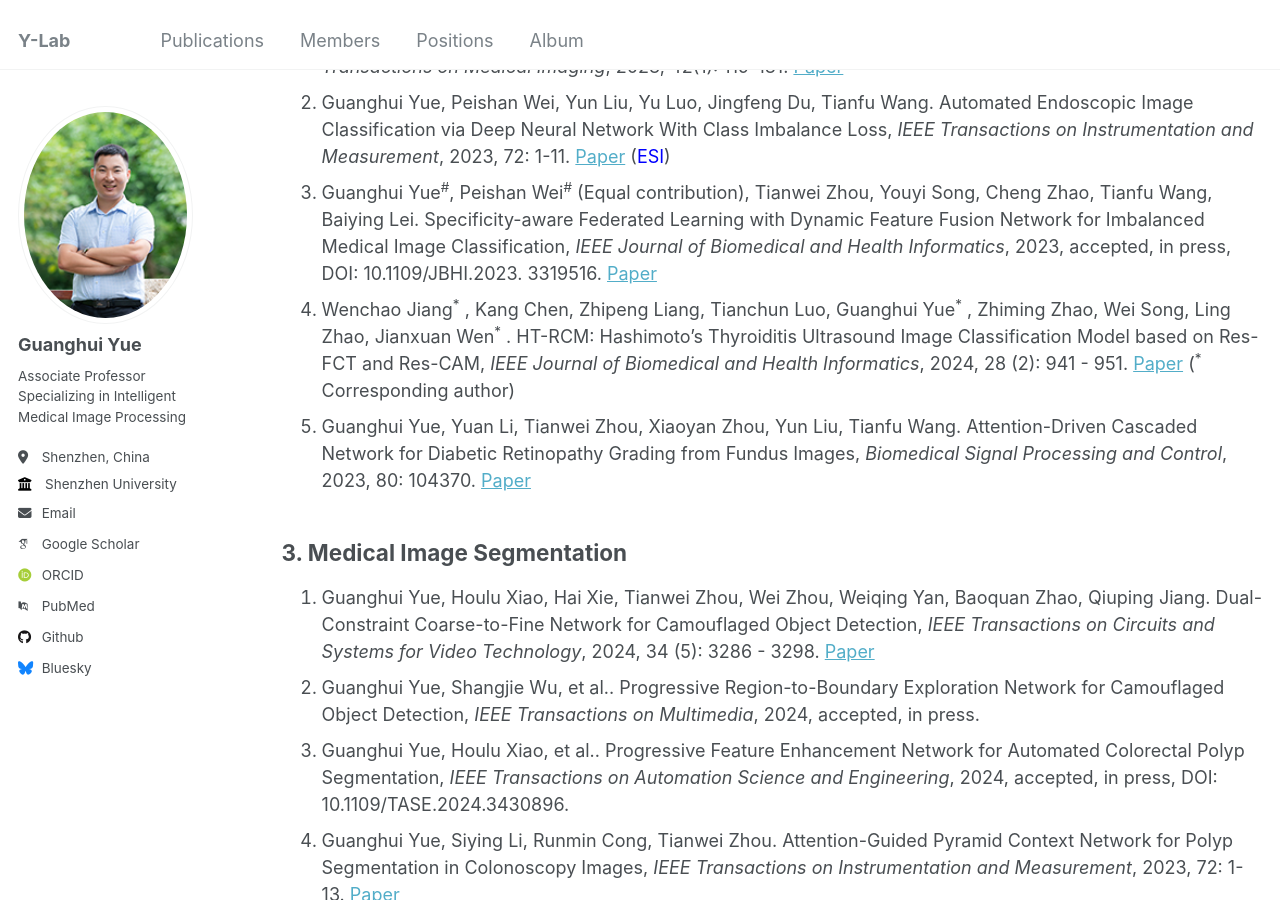
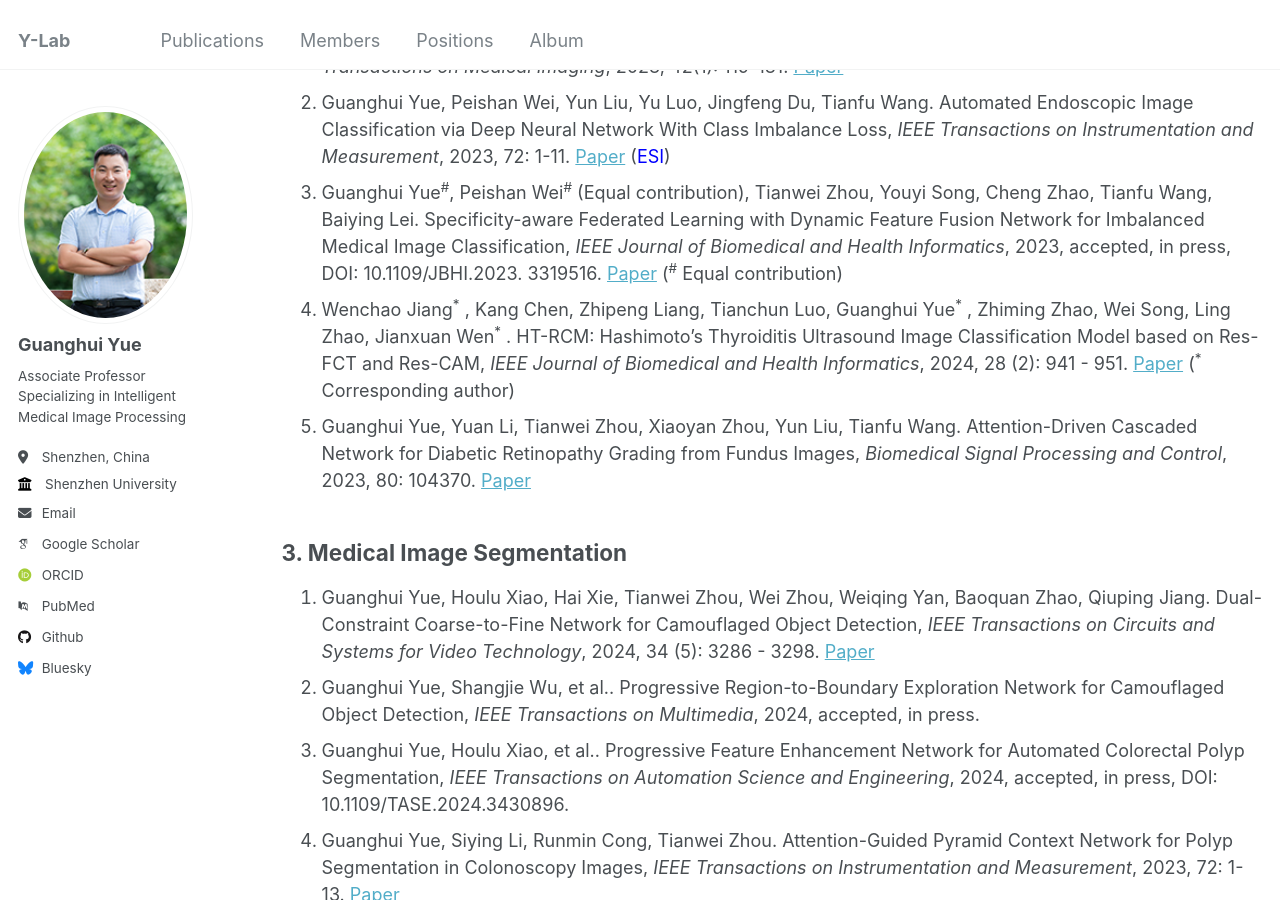
Before and after one commit to Guanghui-Yue/Guanghui-Yue.github.io, a Jekyll site: the page built from _pages/publication.md, in a window 1280 px wide and 900 px high, scrolled down 1818 px. Built offline with Jekyll 4.4.1, drawn with Linux system fonts in a browser that asks for light colours; some web fonts are replaced.

Commit message:
Update publication.md

```diff
--- a/_pages/publication.md
+++ b/_pages/publication.md
@@ -29,7 +29,7 @@ author_profile: true
 ## 2. Medical Image Classification
 1. Guanghui Yue, Peishan Wei, Tianwei Zhou, Qiuping Jiang, Weiqing Yan, Tianfu Wang. Toward Multi-Center Skin Lesion Classification Using Deep Neural Network with Adaptively Weighted Balance Loss, <em>IEEE Transactions on Medical Imaging</em>, 2023, 42(1): 119-131. [Paper](https://ieeexplore.ieee.org/abstract/document/9878129/)
 2. Guanghui Yue, Peishan Wei, Yun Liu, Yu Luo, Jingfeng Du, Tianfu Wang. Automated Endoscopic Image Classification via Deep Neural Network With Class Imbalance Loss, <em>IEEE Transactions on Instrumentation and Measurement</em>, 2023, 72: 1-11. [Paper](https://ieeexplore.ieee.org/abstract/document/10091194/) (<span style="color:blue;">ESI</span>)
-3. Guanghui Yue<sup>#</sup>, Peishan Wei<sup>#</sup> (Equal contribution), Tianwei Zhou, Youyi Song, Cheng Zhao, Tianfu Wang, Baiying Lei. Specificity-aware Federated Learning with Dynamic Feature Fusion Network for Imbalanced Medical Image Classification, <em>IEEE Journal of Biomedical and Health Informatics</em>, 2023, accepted, in press, DOI: 10.1109/JBHI.2023. 3319516. [Paper](https://ieeexplore.ieee.org/abstract/document/10264099/)
+3. Guanghui Yue<sup>#</sup>, Peishan Wei<sup>#</sup> (Equal contribution), Tianwei Zhou, Youyi Song, Cheng Zhao, Tianfu Wang, Baiying Lei. Specificity-aware Federated Learning with Dynamic Feature Fusion Network for Imbalanced Medical Image Classification, <em>IEEE Journal of Biomedical and Health Informatics</em>, 2023, accepted, in press, DOI: 10.1109/JBHI.2023. 3319516. [Paper](https://ieeexplore.ieee.org/abstract/document/10264099/) (<sup>#</sup> Equal contribution)
 4. Wenchao Jiang<sup>*</sup> , Kang Chen, Zhipeng Liang, Tianchun Luo, Guanghui Yue<sup>*</sup> , Zhiming Zhao, Wei Song, Ling Zhao, Jianxuan Wen<sup>*</sup> . HT-RCM: Hashimoto’s Thyroiditis Ultrasound Image Classification Model based on Res-FCT and Res-CAM, <em>IEEE Journal of Biomedical and Health Informatics</em>, 2024, 28 (2): 941 - 951. [Paper](https://ieeexplore.ieee.org/abstract/document/10314736/) (<sup>*</sup> Corresponding author)
 5. Guanghui Yue, Yuan Li, Tianwei Zhou, Xiaoyan Zhou, Yun Liu, Tianfu Wang. Attention-Driven Cascaded Network for Diabetic Retinopathy Grading from Fundus Images, <em>Biomedical Signal Processing and Control</em>, 2023, 80: 104370. [Paper](https://www.sciencedirect.com/science/article/pii/S1746809422008242)
 
```
